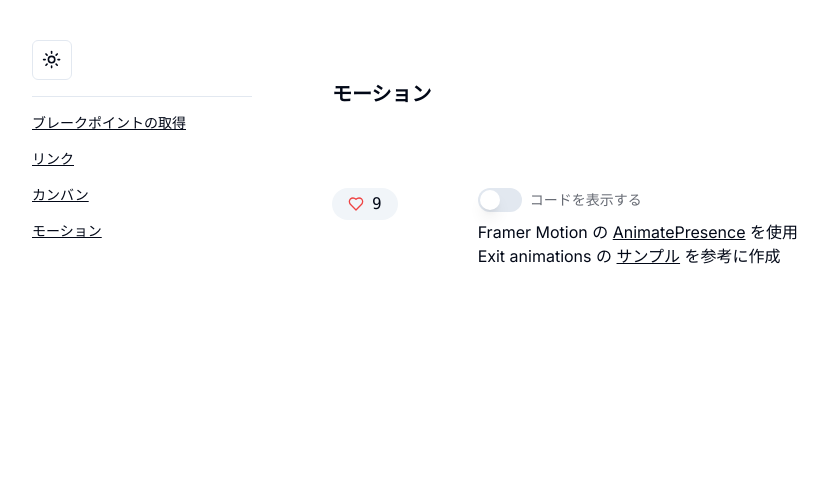
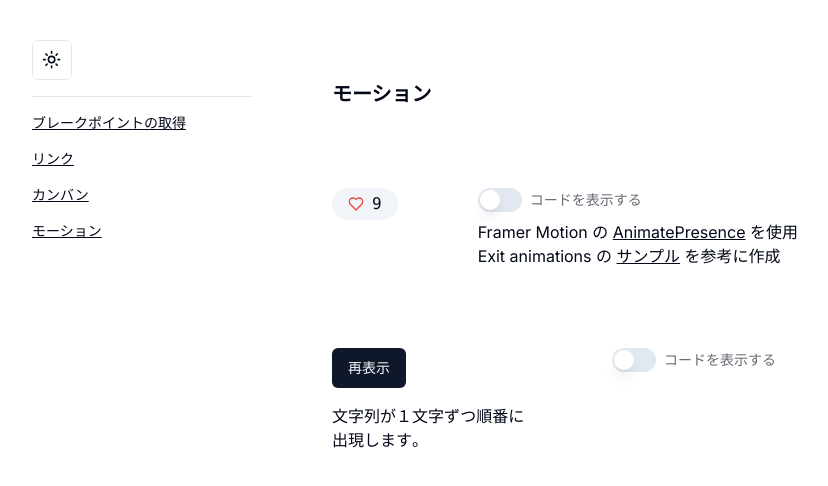
Before and after one commit to issnoj/expt-tailwind, a Next.js app: page /motion in a window 1280 px wide. Shown: the top 486 px of the page, without its empty margins (8-836 px from the left). Built offline with nearby package versions, Linux system fonts and the light colour scheme.

Commit message:
add motion enter-text

```diff
--- /dev/null
+++ b/components/motion/enter-text.tsx
@@ -0,0 +1,34 @@
+import { motion } from 'framer-motion';
+import { useState } from 'react';
+import { Button } from '@/components/ui/button';
+
+export const EnterText = () => {
+  const [text, setText] = useState('文字列が１文字ずつ順番に出現します。');
+
+  const handleClick = () => {
+    setText('');
+    setTimeout(() => setText('文字列が１文字ずつ順番に出現します。'), 100);
+  };
+
+  return (
+    <div>
+      <Button onClick={handleClick}>再表示</Button>
+      <div className={'mt-4 w-[200px]'}>
+        {text.split('').map((str, i) => (
+          <motion.span
+            className={'inline-block'}
+            key={i}
+            initial={{ opacity: 0, y: '100%' }}
+            animate={{ opacity: 1, y: 0 }}
+            transition={{
+              duration: 0.1,
+              delay: i / 10,
+            }}
+          >
+            {str}
+          </motion.span>
+        ))}
+      </div>
+    </div>
+  );
+};
--- a/components/motion/motion-page.tsx
+++ b/components/motion/motion-page.tsx
@@ -5,6 +5,7 @@ import { Content } from '@/components/ui/content';
 import { HeartButton } from '@/components/motion/heart-button';
 import { Sample } from '@/components/sample';
 import { Link } from '@/components/ui/link';
+import { EnterText } from '@/components/motion/enter-text';
 
 export const MotionPage = () => {
   return (
@@ -100,6 +101,26 @@ export const HeartButton = () => {
       >
         <HeartButton />
       </Sample>
+      <Sample
+        code={`
+{text.split('').map((str, i) => (
+  <motion.span
+    className={'inline-block'}
+    key={i}
+    initial={{ opacity: 0, y: '100%' }}
+    animate={{ opacity: 1, y: 0 }}
+    transition={{
+      duration: 0.1,
+      delay: i / 10,
+    }}
+  >
+    {str}
+  </motion.span>
+))}
+`}
+      >
+        <EnterText />
+      </Sample>
     </Content>
   );
 };
--- a/components/sample.tsx
+++ b/components/sample.tsx
@@ -38,7 +38,7 @@ export const Sample = ({ code, meta, desc, children }: Props) => {
         )}
         {desc && <p>{desc}</p>}
         {showCode && code && (
-          <Markdown markdown={`~~~tsx ${meta} ${code}~~~`} />
+          <Markdown markdown={`~~~tsx ${meta} ${code}\n~~~`} />
         )}
       </div>
     </div>
```
